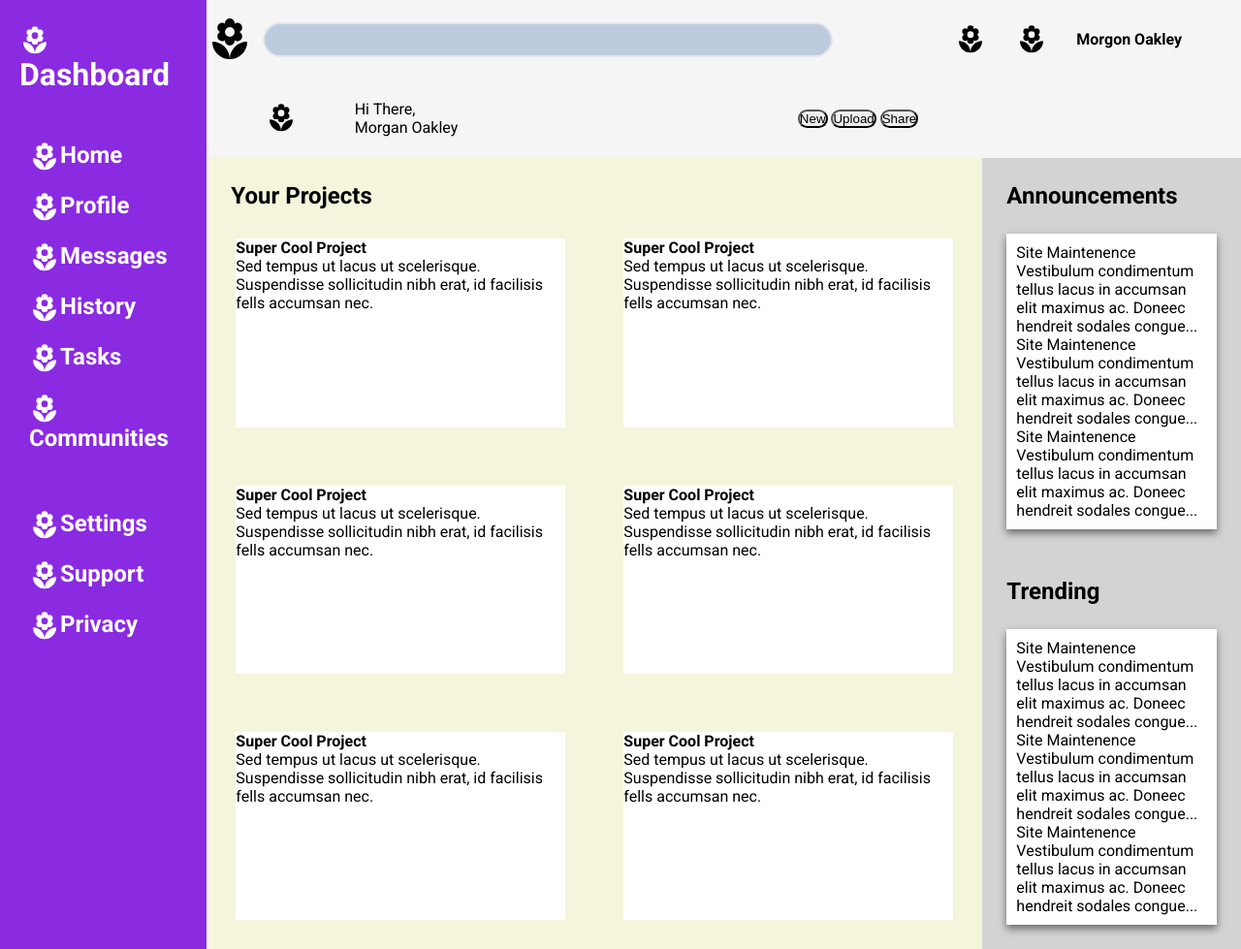
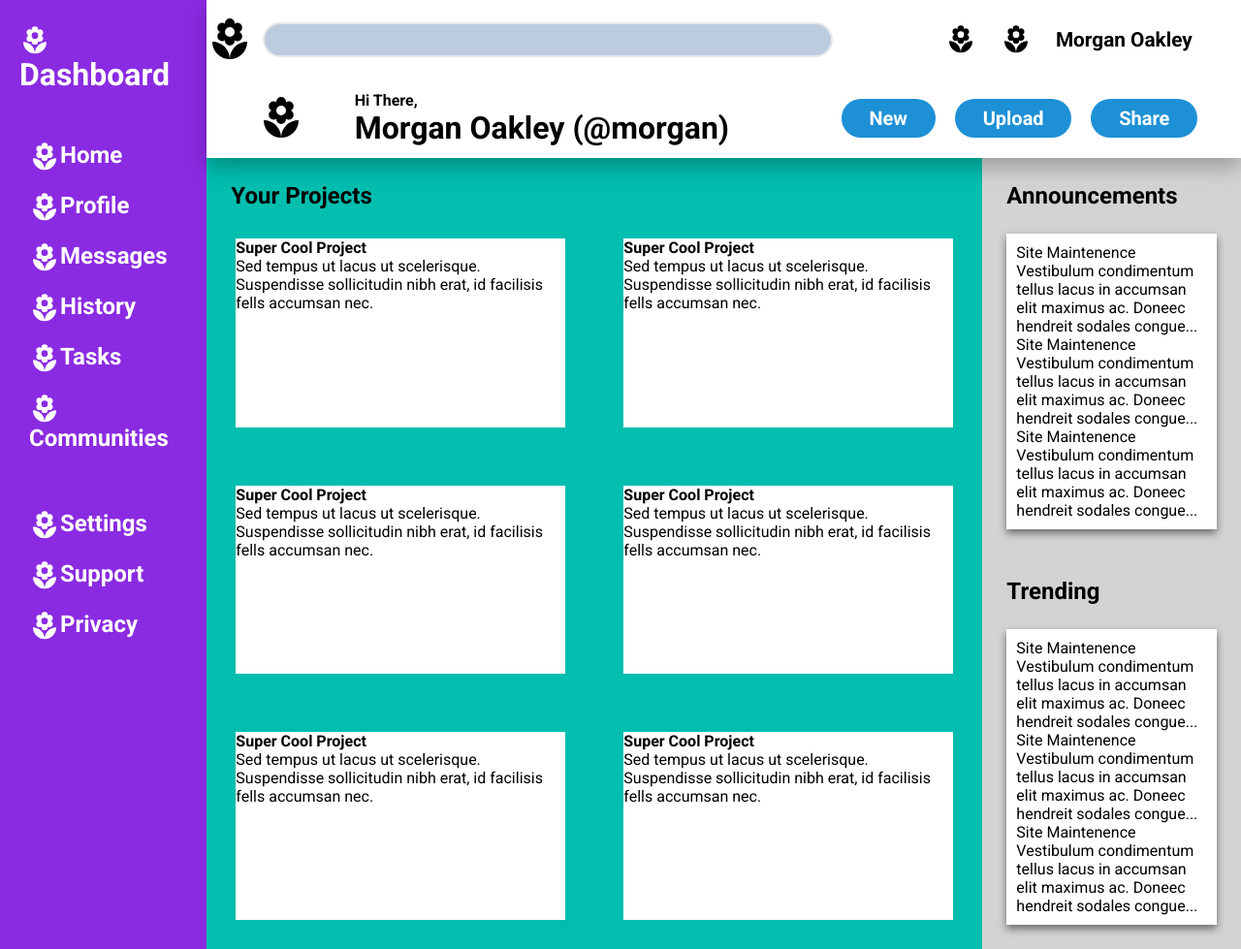
Before and after one commit to WesDev28/admin-dashboard, a plain HTML site: page index.html in a window 1280 px wide. Shown: the whole page at 97% size. Drawn offline with Linux system fonts and the light colour scheme; a web font is replaced by a local one.

Commit message:
Style .button-display as pill shaped buttons

```diff
--- a/index.html
+++ b/index.html
@@ -23,15 +23,15 @@
                 <div class="user-display">
                     <img class="flower" src="./flower.svg">
                     <img class="flower" src="./flower.svg">
-                    <p> Morgon Oakley</p>
+                    <p>Morgan Oakley</p>
                 </div>
             </div>
 
             <div class="header-row2">
                 <img class="flower" src="./flower.svg">
-                <div class="stack">
-                    <p> Hi There, </p>
-                    <p> Morgan Oakley</p>
+                <div class="user-hello">
+                    <p>Hi There, </p>
+                    <p>Morgan Oakley (@morgan)</p>
                 </div>
 
                 <div class="button-display">
--- a/style.css
+++ b/style.css
@@ -19,7 +19,9 @@ body {
 
 
 .header {
-    background: whitesmoke;
+    background: #fff;
+    box-shadow: 0 10px 20px rgba(0, 0, 0,0.25);
+    z-index: 10;
     grid-column: 2 / 3;
     display: grid;
     grid-template-rows: 1fr 1fr;
@@ -67,6 +69,7 @@ body {
 
 .user-display > p {
     font-weight: 700;
+    font-size: 1.3rem;
     justify-self: start;
 }
 
@@ -77,12 +80,38 @@ body {
     align-items: center;
 }
 
-.header-row2 img {
+.header-row2 > img {
+    width: 3rem;
+    height: 3rem;
     justify-self: center;
 }
 
+.user-hello{
+    font-weight: 700;
+    font-size: 2rem;
+}
+
+.user-hello > p:first-of-type {
+    font-size: 1rem;
+}
+
+.button-display {
+    display: grid;
+    grid-auto-flow: column;
+    justify-content: center;
+    gap:20px;
+
+}
+
 .header-row2 button {
-    border-radius: 1rem;
+    background: #1e90d6;
+    color: #fff;
+    font: inherit;
+    font-size: 1.25rem;
+    font-weight: 700;
+    padding: 0.5rem 1.8rem;
+    border: none;
+    border-radius: 999px;
 }
 
 .sidebar {
@@ -120,7 +149,7 @@ body {
 }
 
 .article {
-    background:beige;
+    background: #01beaf;
     grid-column: 1 / 2;
     display:grid;
     grid-template-columns: 1fr 1fr;
@@ -185,14 +214,10 @@ body {
     box-shadow: 0 4px 8px rgb(0, 0, 0, 0.5);
 }
 
-
-
 img {
     width:2rem;
     height:2rem;
-    /* outline: 1px solid red; */
     vertical-align: middle;
-
 }
 
 .sidebar img {
```
